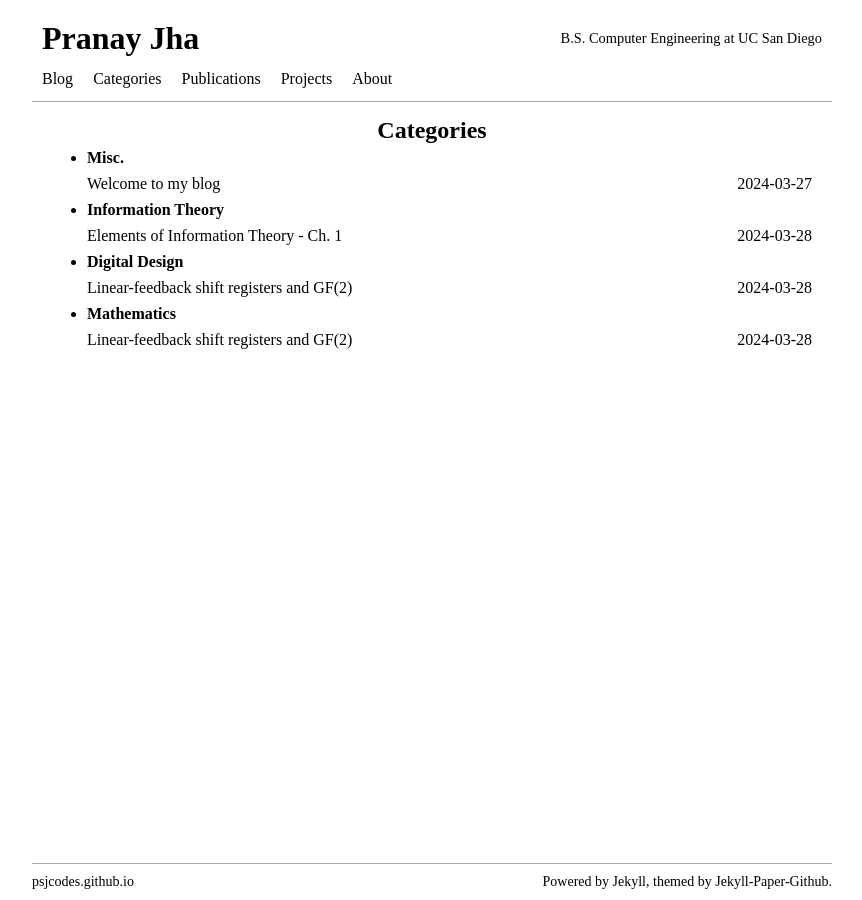
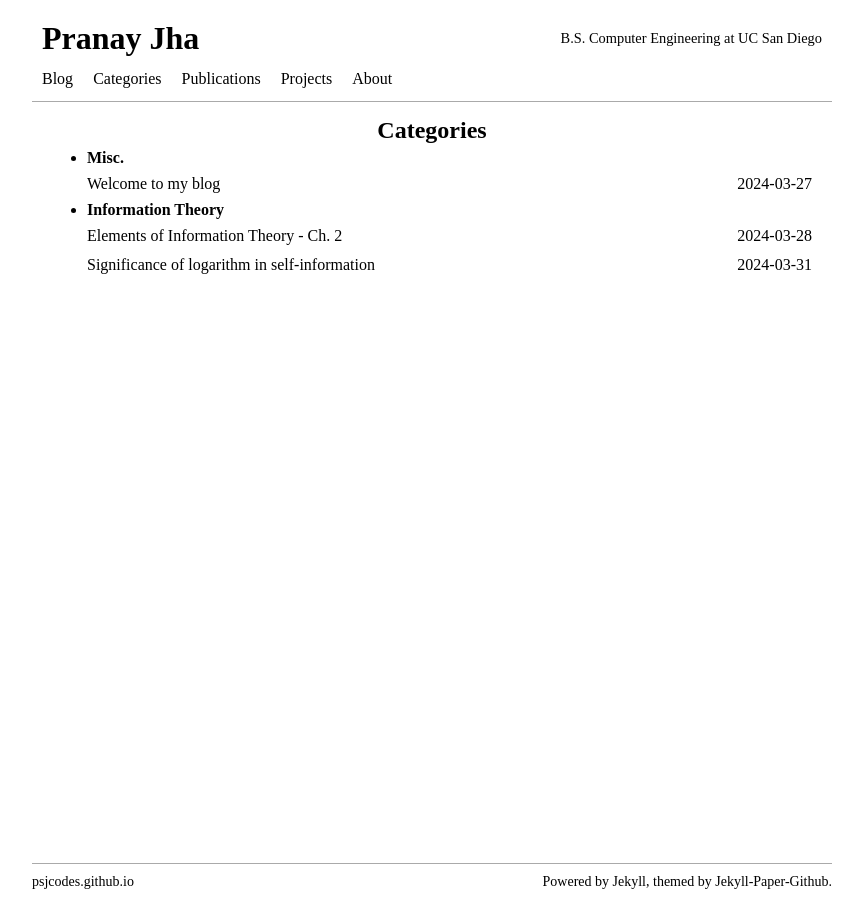
Before and after one commit to psjcodes/psjcodes.github.io, a Jekyll site: the page built from pages/categories.html, in a window 1280 px wide. Shown: the whole page, without its empty margins (208-1070 px from the left). Built offline with Jekyll 4.4.1, drawn with Linux system fonts in a browser that asks for light colours; some web fonts are replaced; part of the change alters nothing that is shown.

Commit message:
worked on eoit-2

```diff
--- a/_posts/2024-03-27-welcome-to-my-blog.md
+++ b/_posts/2024-03-27-welcome-to-my-blog.md
@@ -6,7 +6,7 @@ last_modified_at: 2024-03-29
 categories: [Misc.]
 ---
 
-&emsp;Welcome to my blog, where I post about things I learn from courses or my own study. The topics range from applied mathematics to finance to hardware design. To view posts by category, you can click the [Category](/categories) tab. I will also include any notable projects that I've worked on and detail their utilities and features, as well as publications (currently have none, but hope to have many in the future).
+&emsp;Welcome to my blog, where I post about things I learn from courses or my own study, mainly in note form. The topics range from applied mathematics to finance to hardware design. To view posts by category, you can click the [Category](/categories) tab. I will also include any notable projects that I've worked on and detail their utilities and features, as well as publications (currently have none, but hope to have many in the future).
 
 &emsp;The motivation for writing this blog is to hold myself accountable for learning and retaining information that will be important for my career endeavors. In the past, I went into courses with the goal of just scraping by with acceptable grades and not actually spending the time to enrich my understanding of fundamental concepts in the subjects that I'm supposed to be proficient in: data structures and algorithms, probability and statistics, signal processing, etc. In short, with this blog I am trying to undo my past mistakes and gain more knowledge with every passing day, taking advantage of all the resources I have been graciously provided.
 
--- a/_posts/2024-03-28-eoit-1.md
+++ /dev/null
@@ -1,9 +0,0 @@
----
-layout: post
-title:  "Elements of Information Theory - Ch. 1"
-date: 2024-03-28
-last_modified_at: 2024-03-28
-categories: [Information Theory]
----
-
-coming soon
--- /dev/null
+++ b/_posts/2024-03-28-eoit-2.md
@@ -0,0 +1,101 @@
+---
+layout: post
+title:  "Elements of Information Theory - Ch. 2"
+date: 2024-03-28
+last_modified_at: 2024-03-31
+categories: [Information Theory]
+---
+
+&emsp;This is the start of a series of posts where I will be taking notes on key ideas and theorems as well as solving problems from *Elements of Information Theory* by Cover and Thomas. Chapter 2 introduces many fundamental concepts that lay the foundation for later chapters. Hence, this post is possibly quite lengthy compared to future posts in this series.
+
+## Entropy
+#### Definition
+&emsp;*Entropy* is a measure of the average uncertainty in a random variable. Let $X$ be a discrete random variable with alphabet $\mathcal{X}$ with probability mass function $p(x) = \Pr\\{X = x\\}$, $x \in \mathcal{X}$. The entropy $H(X)$ of $X$ is defined as
+
+$$ H(X) = \sum_{x \in \mathcal{X}}p(x)\log{\frac{1}{p(x)}} = -\sum_{x \in \mathcal{X}}p(x)\log{p(x)}. $$
+
+&emsp;We will always use $\log$ to the base 2 and entropy is expressed in *bits*. In this case, the entropy $H(X)$ is the *average* number of bits required to describe $X$. When using $\ln$, entropy is expressed in *nats*. If the base of the logarithm is $b$, we denote the entropy as $H_b(X)$.
+
+&emsp;We define the expection of random variable $g(X)$ as
+
+$$ Eg(x) = \sum_{x \in \mathcal{X}} g(x)p(x). $$
+
+&emsp;So, the entropy of $X$ can also be defined as
+
+$$ H(X) = E\log{\frac{1}{p(X)}}, $$
+
+where $g(X) = \log{\frac{1}{p(X)}}$.
+
+#### Properties
+
+&emsp;1. $H(X) \geq 0$
+
+&emsp;&emsp;Proof: $0 \leq p(x) \leq 1 \Rightarrow \log{\frac{1}{p(x)}} \geq 0$.
+
+&emsp;2. $H_b(X) = (\log_b{a})H_a(X)$
+
+&emsp;&emsp;Proof: $\log_b{p} = (\log_b{a}) \log_a{p}$.
+
+#### Example 1
+
+Let us consider the case of a fair six-sided die. The entropy, in bits, of the outcome of the die roll $X$ can be computed as follows:
+
+$$ H(X) = \sum_{i = 1}^6 p(x_i)\log_2{\frac{1}{p(x_i)}} = \sum_{i = 1}^6 \frac{1}{6} \log_2{6} = \log_2{6} \approx 2.58. $$
+
+This means that, on average, $2.58$ bits are required to describe the outcome of the die roll. We can list out bit representations of the possible outcomes:
+
+<table style="width: 35%; text-align: center; margin-right: auto; margin-left: auto;">
+  <tr>
+    <th>Outcome</th>
+    <th>Bit Representation</th>
+  </tr>
+  <tr>
+    <td>1</td>
+    <td>000</td>
+  </tr>
+  <tr>
+    <td>2</td>
+    <td>001</td>
+  </tr>
+  <tr>
+    <td>3</td>
+    <td>010</td>
+  </tr>
+  <tr>
+    <td>4</td>
+    <td>011</td>
+  </tr>
+  <tr>
+    <td>5</td>
+    <td>100</td>
+  </tr>
+  <tr>
+    <td>6</td>
+    <td>101</td>
+  </tr>
+</table>
+
+We note that $110$ and $111$ are not used.
+
+#### Example 2
+&emsp;Let $X$ be a Bernoulli random variable, where $\Pr\\{X = 1\\} = p$ and $\Pr\\{X = 0 \\} = 1 - p$. The *binary entropy function* $H(p)$ is the entropy of a Bernoulli trial, given by
+$$ H(X) = H(p) = -p\log_2{p} - (1 - p)\log_2{(1-p)}. $$
+When $p = 0$ or $p = 1$, $H(p) = 0$. Intuitively, if we can say with certainty that one outcome or the other will occur, the entropy, or average uncertainty, is $0$. When $p = 0.5$, the entropy will be at the maximum of $1$ bit. Intermediate values of $p$ will result in an entropy less than $1$ bit as we are more certain that one of the outcomes will occur. From this, we can conclude that $H(p)$ is concave in $p$. The notions of concave and convex functions are explored in detail in later sections.
+
+## Joint Entropy and Conditional Entropy
+
+## Relative Entropy and Mutual Information
+
+## Relationship Between Entropy and Mutual Information
+
+## Chain Rules
+
+## Jensen's Inequality
+
+## Log Sum Inequality
+
+## Data-Processing Inequality
+
+## Sufficient Statistics
+
+## Fano's Inequality
--- /dev/null
+++ b/_posts/2024-03-31-sig-log.md
@@ -0,0 +1,9 @@
+---
+layout: post
+title:  "Significance of logarithm in self-information"
+date: 2024-03-31
+last_modified_at: 2024-03-31
+categories: [Information Theory]
+---
+
+coming soon
```
Also changed, not shown: _drafts/2024-03-28-lfsr-galois.md (renamed from _posts/2024-03-28-lfsr-galois.md).
